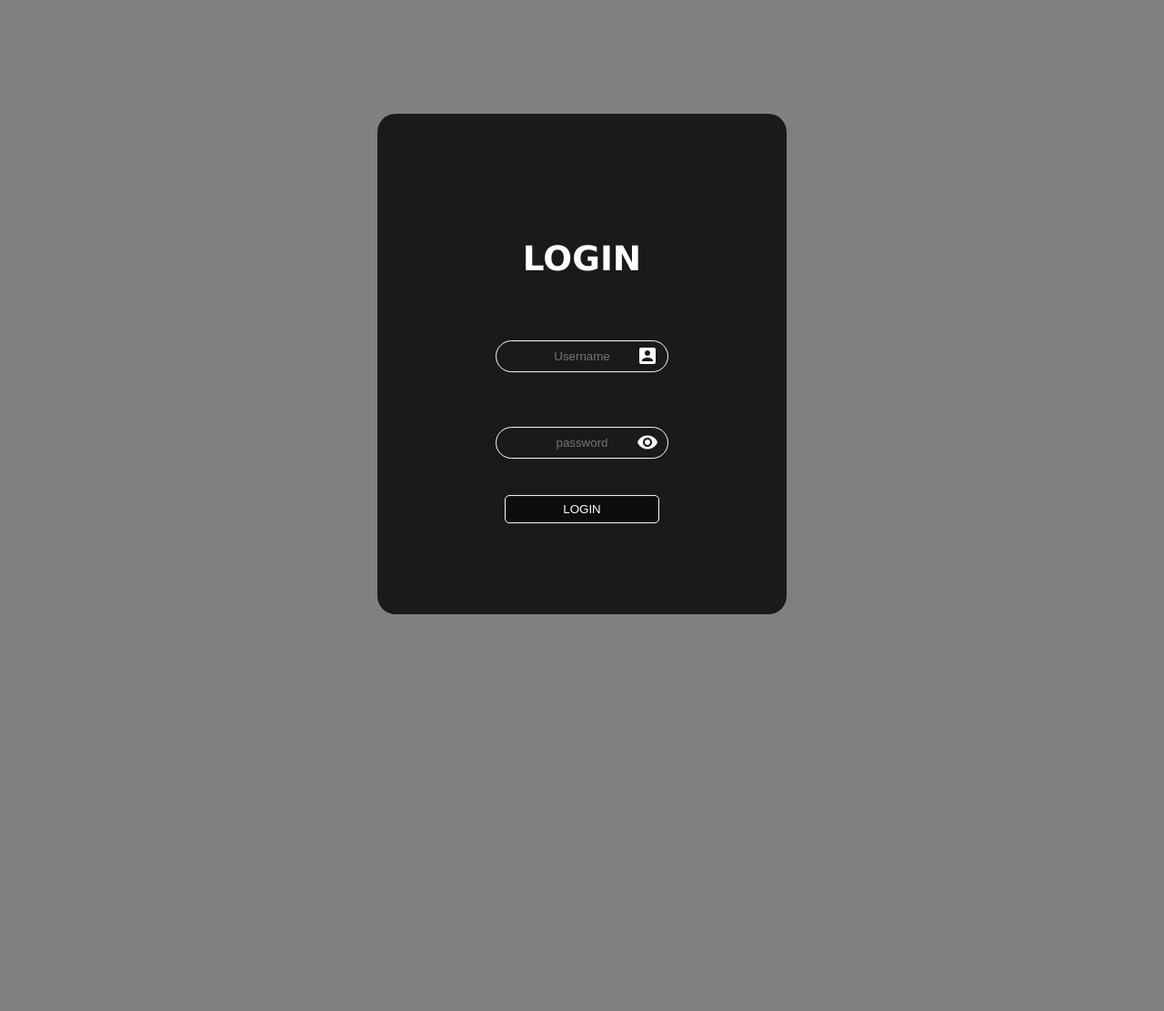
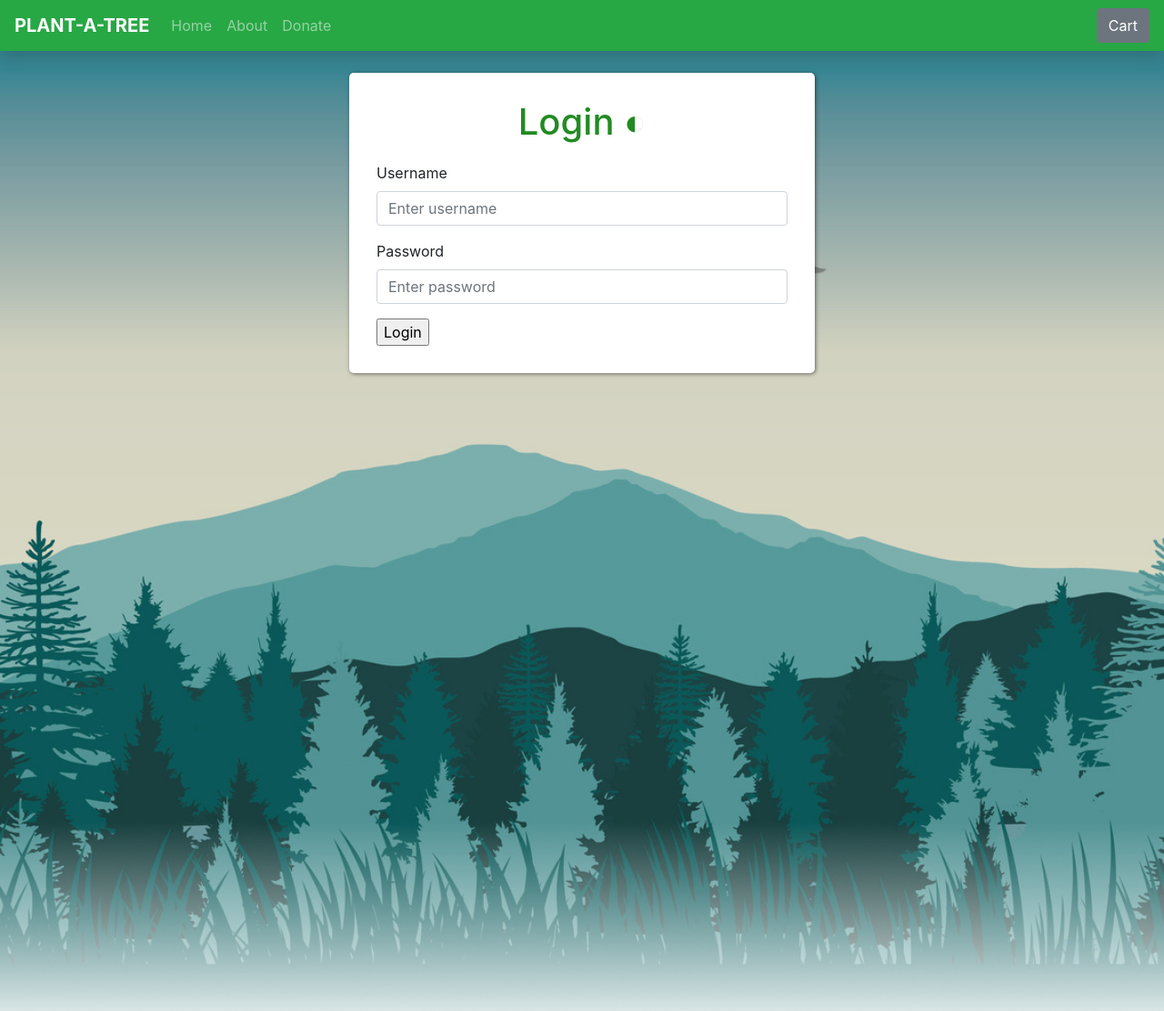
Before and after one commit to xioxet/save-the-trees, a Flask app: page /login in a window 1280 px wide. Shown: the whole page at 91% size. Before the commit the page ends 675 px from the top, so only its background shows below. Run offline with Flask 3, Linux system fonts and the light colour scheme; some libraries are stand-ins or nearby versions.

Commit message:
i am in excruciating pain

```diff
--- a/login.py
+++ b/login.py
@@ -5,19 +5,19 @@
 class LoginForm(FlaskForm):
     username = StringField('Username', validators=[DataRequired()])
     password = StringField('Password', validators=[DataRequired()])
-    email = StringField('Email', validators=[DataRequired(), Email()])
     submit = SubmitField("Login")
     checkbox = BooleanField("Remember Me")
 
 class RegisterForm(FlaskForm):
     username = StringField('Username', validators=[DataRequired()])
-    password = StringField('Password',validators = [DataRequired()], widget=PasswordField())
+    password = StringField('Password',validators = [DataRequired()])
     email = StringField('Email', validators = [DataRequired()])
-    checkbox = BooleanField("Remember Me")
+    submit = SubmitField("Login")
 
 
 class User:
-    def __init__(self, username, password, email):
+    def __init__(self, user_id, username, password, email):
+        self.user_id = user_id
         self.username = username
         self.password = password
         self.email = email
@@ -25,5 +25,6 @@
     def get_id(self):
         return self.username
 
-
-users = {}  # Placeholder for user data (in-memory storage)
+users = {
+    "username":"password"
+}
--- a/main.py
+++ b/main.py
@@ -16,6 +16,11 @@
 import instance.products as product_server
 from json import dumps
 #
+from instance.user import *
+
+import logging
+log = logging.getLogger('werkzeug')
+log.setLevel(logging.ERROR)
 
 app = Flask(__name__)
 app.config['SECRET_KEY'] = token_urlsafe()
@@ -153,35 +158,32 @@
 @app.route('/login', methods=['GET', 'POST'])
 def login():
     form = LoginForm()
-    if request.method == 'POST':
-        username = request.form['username']
-        password = request.form['password']
-        if username in users and users[username] == password:
-            user = User(username, password, None)
-            login_user(user)
-            return redirect(url_for('main'))
+    if form.validate_on_submit():
+        username = form.username.data
+        password = form.password.data
+        user = find_username(username)
+        if user:
+            if user[2] == password:
+                print('success')
         else:
-            return 'Invalid username/password combination'
+            print('failure')
+        return redirect(url_for('main'))
+    print(form.errors.items())
     return render_template('login.html', form=form)
 
 
 @app.route('/signup', methods=['GET', 'POST'])
 def signup():
     form = RegisterForm()
-    if request.method == 'POST':
-        username = request.form['username']
-        password = request.form['password']
-        email = request.form['email']
-
-        if username in users:
-            return 'Username already exists!'
-
+    if form.validate_on_submit():
+        username, password, email = form.username.data, form.password.data, form.email.data
+        user = find_username(username)
+        if user:
+            print("user already found")
         else:
-            users[username] = password
-            print(users)
+            add_user(username, password, email)
             return redirect(url_for('main'))
-
-    return render_template('signup.html')
+    return render_template('signup.html', form=form)
 
 #joef
 from instance import mydb, mycursor
--- a/templates/login.html
+++ b/templates/login.html
@@ -1,110 +1,19 @@
-<!DOCTYPE html>
-<html lang="en">
-<head>
-  <meta http-equiv="X-UA-Compatible" content="IE=edge"/>
-  <title>Login</title>
-  <meta name="viewport" content="width=device-width, initial-scale=1"/>
-  <link href="https://fonts.googleapis.com/icon?family=Material+Icons" rel="stylesheet"/>
+{% extends "form_base.html" %}
 
-  <style>
-    body {
-    margin: 0;
-    padding: 0;
-    font-family: Verdana, Geneva, Tahoma, sans-serif;
-    background: grey;
-  }
+{% block form %}
+    <form method="POST" action="">
+      {{ form.csrf_token }}
+      <h1>Login ◐</h1>
+      <div class='form-group'>
+        <label>Username</label>
+        {{ form.username(class="form-control", placeholder="Enter username") }}
+      </div>
 
+      <div class='form-group'>
+        <label>Password</label>
+        {{ form.password(class="form-control", placeholder="Enter password") }}
+      </div>
 
-  .login-form {
-    width: 250px;
-    padding: 100px;
-    background: rgba(0, 0, 0, 0.8);
-    position: absolute;
-    top: 50%;
-    left: 50%;
-    transform: translate(-50%, -50%);
-    color: white;
-    text-align: center;
-    border-radius: 20px;
-    font-size: 2rem;
-  }
-
-  .header h3 {
-    margin: 0;
-    padding: 30px;
-  }
-
-  .login-form input[type="username"],
-  .login-form input[type="password"] {
-    background: none;
-    border: 1px solid white;
-    outline: none;
-    border-radius: 20px;
-    color: white;
-    padding: 9px;
-    margin: 30px auto;
-    text-align: center;
-    width: 170px;
-  }
-
-  .login-form input[type="username"]:focus,
-  .login-form input[type="password"]:focus {
-    border: 2px solid rgb(128, 0, 122);
-  }
-
-  .login-form input[type="submit"] {
-    padding: 7px 20px;
-    background: rgba(0, 0, 0, 0.5);
-    border: 1px solid white;
-    border-radius: 5px;
-    outline: none;
-    color: white;
-    width: 170px;
-  }
-
-  .login-form input[type="submit"]:hover {
-    border: 0px;
-    color: rgb(128, 0, 122);
-    box-shadow: 3px 3px 8px rgb(128, 0, 122);
-  }
-
-  .login-form i {
-    position: absolute;
-    margin: 35px 0px 0 -35px;
-  }
-
-  .visibility:hover {
-    cursor: pointer;
-  }</style>
-</head>
-<body>
-
-
-  <form class="login-form">
-    <form method="POST">
-      <h3 align="center">LOGIN</h3>
-      <input type="username" class="form-control" id="username" name="username" placeholder="Username"/>
-      <i class="material-icons user">account_box</i>
-      <input type="password" placeholder="password" id="password"/>
-      <i class="material-icons visibility" onclick="show()">visibility</i>
-      <input button type="submit" class="btn btn-primary" value="LOGIN"/>
+        {{ form.submit() }}
     </form>
-  </form>
-</body>
-
-
-  <script src='https://www.google.com/recaptcha/api.js?render=6LdTJGgkAAAAAG6y0Q7g36W_yX1KVLxw3C8Op-zx'></script>
-  <script>const show = () => {
-    let password = document.getElementById("password");
-    let visibility = document.querySelector(".visibility");
-    if (password.type === "password") {
-      password.type = "text";
-      visibility.style.color = "rgb(128, 0, 122)";
-    } else {
-      password.type = "password";
-      visibility.style.color = "#fff";
-    }
-  };</script>
-
-
-</html>
+{% endblock %}
```
Also changed, not shown: instance/user.py (+13 -16 lines), templates/signup.html (+20 -45 lines).
